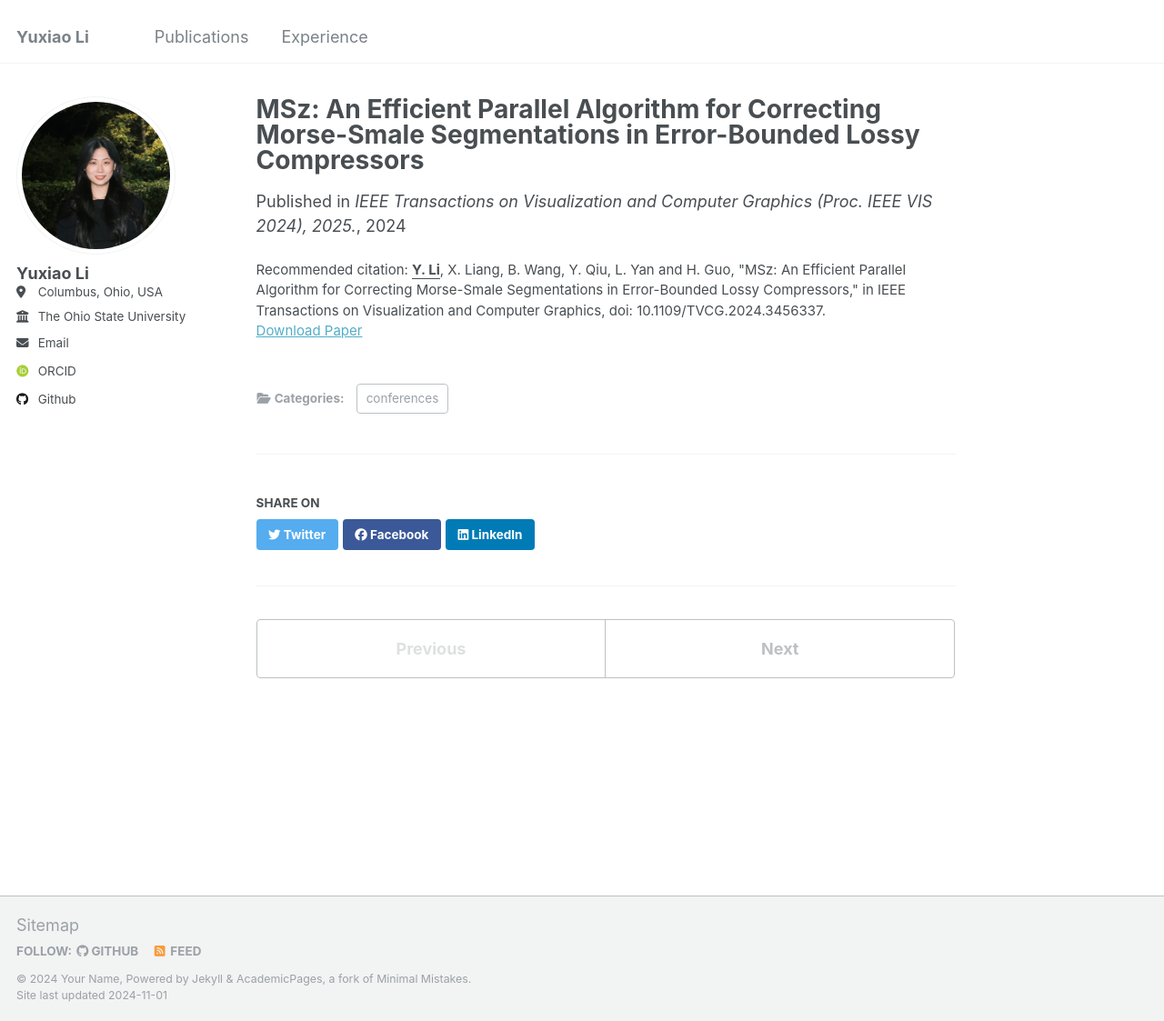
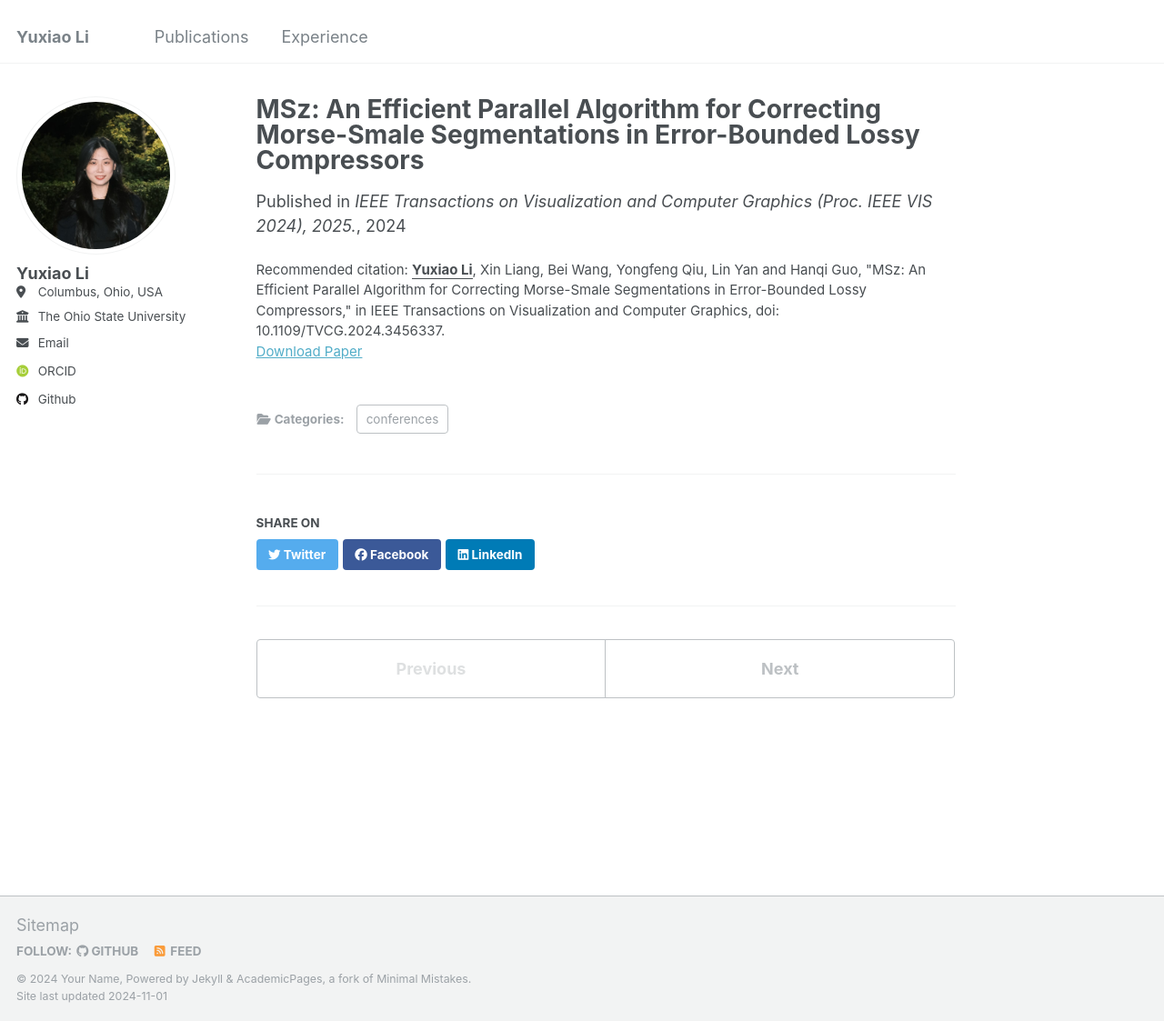
Before and after one commit to YuxiaoLi1234/YuxiaoLi1234.github.io, a Jekyll site: the page built from _publications/2024-02-17-paper-title-number-4.md, in a window 1280 px wide and 1123 px high. Shown: the whole window at 91% size. Built offline with Jekyll 4.4.1, drawn with Linux system fonts in a browser that asks for light colours; some web fonts are replaced.

Commit message:
Update 2024-02-17-paper-title-number-4.md

```diff
--- a/_publications/2024-02-17-paper-title-number-4.md
+++ b/_publications/2024-02-17-paper-title-number-4.md
@@ -4,5 +4,5 @@ collection: publications
 category: conferences
 venue: IEEE Transactions on Visualization and Computer Graphics (Proc. IEEE VIS 2024), 2025.
 paperurl: 'https://arxiv.org/abs/2406.09423'
-citation: '<b><u>Y. Li</u></b>, X. Liang, B. Wang, Y. Qiu, L. Yan and H. Guo, "MSz: An Efficient Parallel Algorithm for Correcting Morse-Smale Segmentations in Error-Bounded Lossy Compressors," in IEEE Transactions on Visualization and Computer Graphics, doi: 10.1109/TVCG.2024.3456337.'
+citation: '<b><u>Yuxiao Li</u></b>, Xin Liang, Bei Wang, Yongfeng Qiu, Lin Yan and Hanqi Guo, "MSz: An Efficient Parallel Algorithm for Correcting Morse-Smale Segmentations in Error-Bounded Lossy Compressors," in IEEE Transactions on Visualization and Computer Graphics, doi: 10.1109/TVCG.2024.3456337.'
 ---
```
